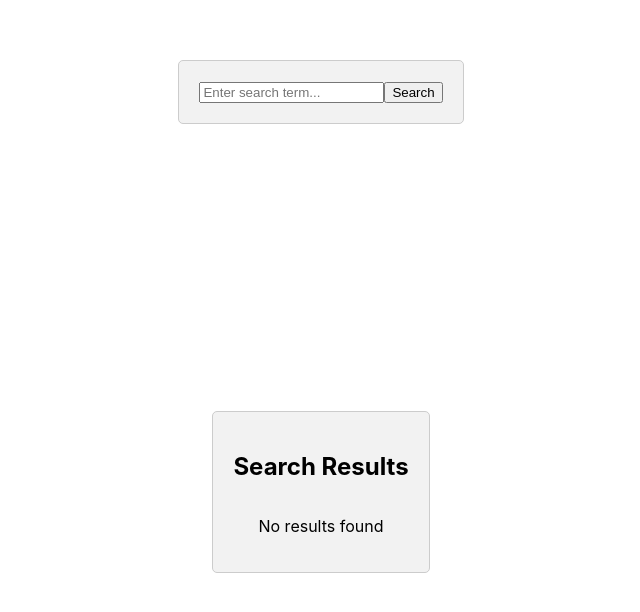
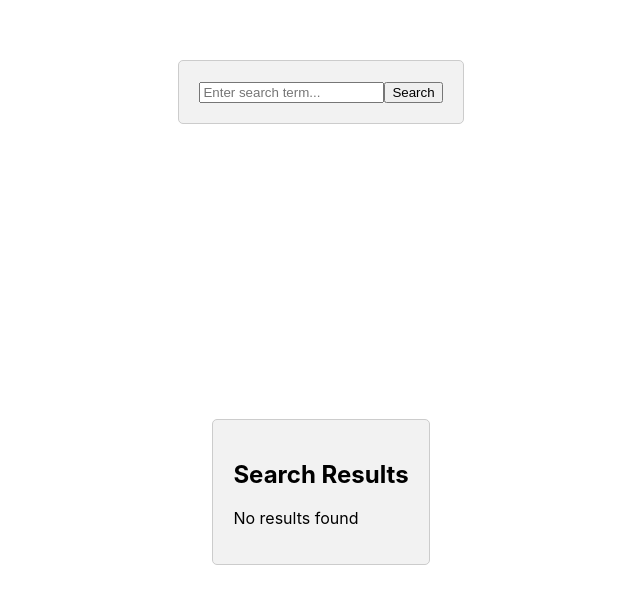
Before and after one commit to Alfredo-Torres/fullstackapp, a React (Create React App) app: page / in a window 1280 px wide. Shown: the part 108-720 px from the top of the page, without its empty margins (319-959 px from the left). Built offline with nearby package versions, Linux system fonts and the light colour scheme.

Commit message:
modified SearchResults file, api file

```diff
--- a/public/index.html
+++ b/public/index.html
@@ -28,7 +28,9 @@
   </head>
   <body>
     <noscript>You need to enable JavaScript to run this app.</noscript>
-    <div id="root"></div>
+    <div id="root">
+
+    </div>
     <!--
       This HTML file is a template.
       If you open it directly in the browser, you will see an empty page.
--- a/src/SearchResults.js
+++ b/src/SearchResults.js
@@ -1,28 +1,11 @@
 import React from 'react';
 
-function SearchResults({ data }) {
-  const containerStyles = {
-    display: 'flex',
-    justifyContent: 'center',
-    alignItems: 'center',
-    height: '50vh',
-  };
-
-  const boxStyles = {
-    padding: '20px',
-    border: '1px solid #ccc',
-    borderRadius: '5px',
-    backgroundColor: '#f2f2f2',
-    display: 'flex',
-    flexDirection: 'column',
-    alignItems: 'center',
-  };
-
+const SearchResults = ({ data }) => {
   return (
     <div style={containerStyles}>
       <div style={boxStyles}>
         <h2>Search Results</h2>
-        {data && Array.isArray(data) && data.length > 0 ? (
+        {data ? (
           <ul>
             {data.map((result) => (
               <li key={result.id}>{result.name}</li>
@@ -34,6 +17,20 @@ function SearchResults({ data }) {
       </div>
     </div>
   );
-}
+};
+
+const containerStyles = {
+  display: 'flex',
+  justifyContent: 'center',
+  alignItems: 'center',
+  height: '50vh',
+};
+
+const boxStyles = {
+  padding: '20px',
+  border: '1px solid #ccc',
+  borderRadius: '5px',
+  backgroundColor: '#f2f2f2',
+};
 
 export default SearchResults;
--- a/src/api.js
+++ b/src/api.js
@@ -1,14 +1,14 @@
 import axios from 'axios';
 
-const BASE_URL = 'https://exoplanetarchive.ipac.caltech.edu/cgi-bin/nstedAPI/nph-nstedAPI';
+const API_KEY = 'DuqjmXeaeX1UM1GAJJc8dbXGIyTRciTQ1GQiA14y';
+const BASE_URL = 'https://api.nasa.gov/planetary/apod';
 
 export const fetchSearchResults = async (searchTerm) => {
   try {
-    const response = await axios.get(`${BASE_URL}?table=exoplanets&format=json&where=${searchTerm}`);
+    const response = await axios.get(`${BASE_URL}?search=${searchTerm}&api_key=${API_KEY}`);
     return response.data;
   } catch (error) {
-    console.error('Error fetching planet information:', error);
+    console.error('Error fetching search results:', error);
     throw error;
   }
-
 };
```
